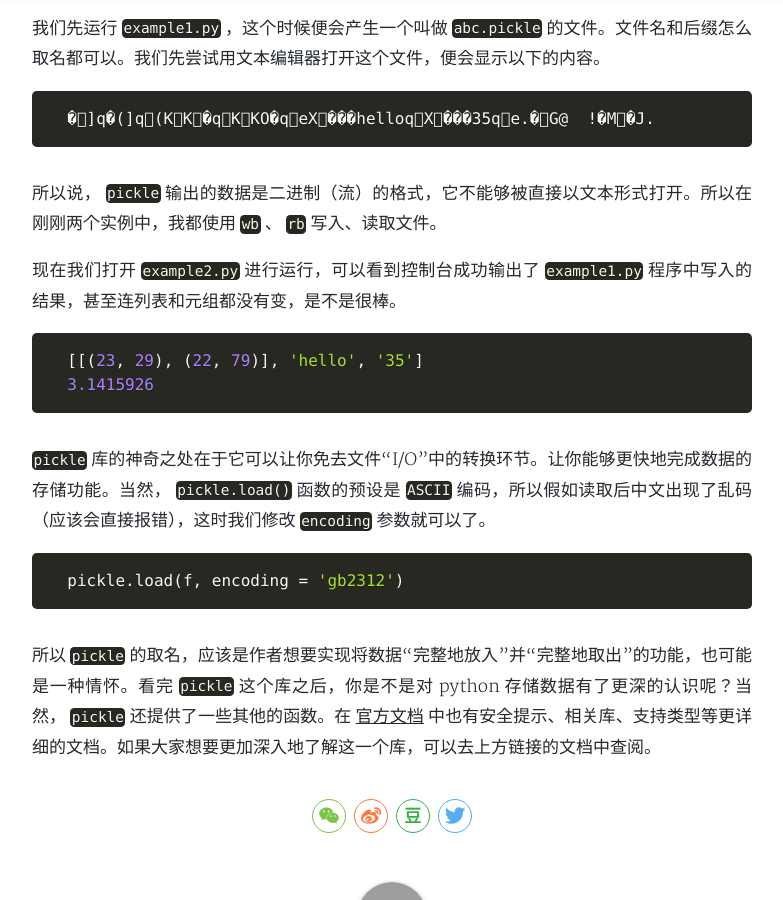
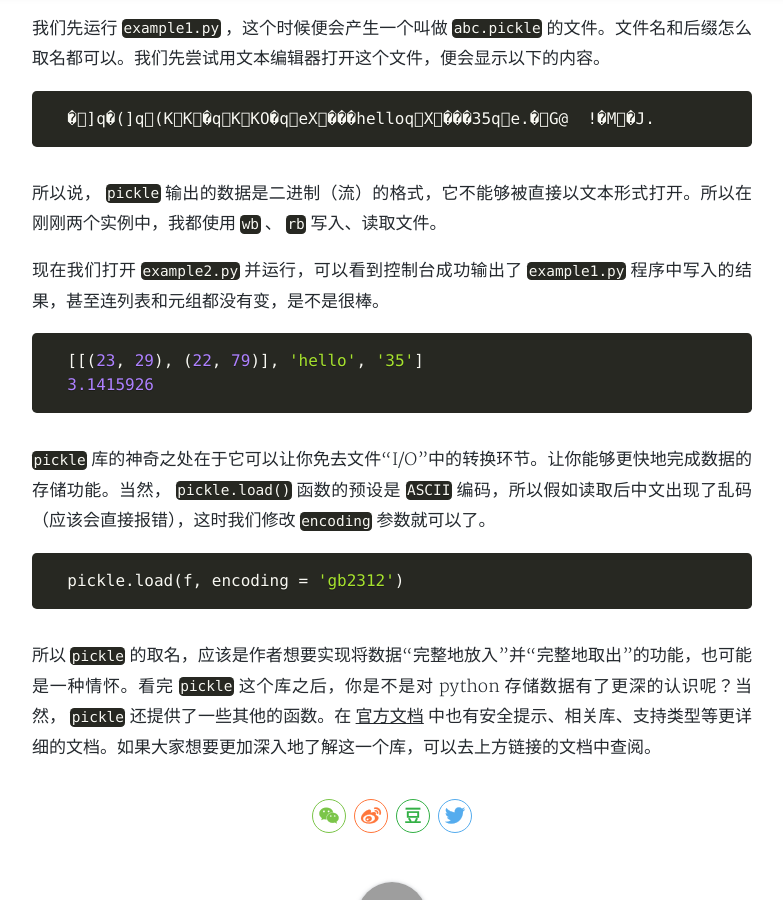
Before and after one commit to cometeme/cometeme.github.io, a Jekyll site: the page built from _posts/2018-08-06-pickle库.md, in a window 1280 px wide and 900 px high, scrolled down 2265 px. Shown: the whole window, without its empty margins (248-1031 px from the left). Built offline with Jekyll 4.4.1, drawn with Linux system fonts in a browser that asks for light colours; nearby versions of some CDN libraries; a style sheet for code colours, icons or effects is not loaded.

Commit message:
Update 2018-08-06-pickle库.md

````diff
--- a/_posts/2018-08-06-pickle库.md
+++ b/_posts/2018-08-06-pickle库.md
@@ -62,7 +62,7 @@ JSON 是一种较为通用的数据存储结构，它可以在多种语言之间
 
 所以说， `pickle` 输出的数据是二进制（流）的格式，它不能够被直接以文本形式打开。所以在刚刚两个实例中，我都使用 `wb` 、 `rb` 写入、读取文件。
 
-现在我们打开 `example2.py` 进行运行，可以看到控制台成功输出了 `example1.py` 程序中写入的结果，甚至连列表和元组都没有变，是不是很棒。
+现在我们打开 `example2.py` 并运行，可以看到控制台成功输出了 `example1.py` 程序中写入的结果，甚至连列表和元组都没有变，是不是很棒。
 
 ```python
   [[(23, 29), (22, 79)], 'hello', '35']
````
